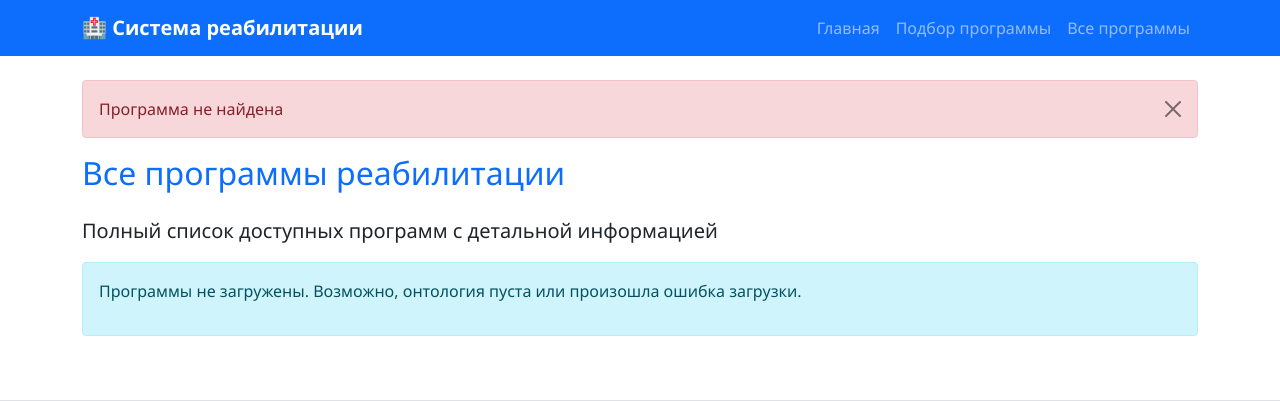
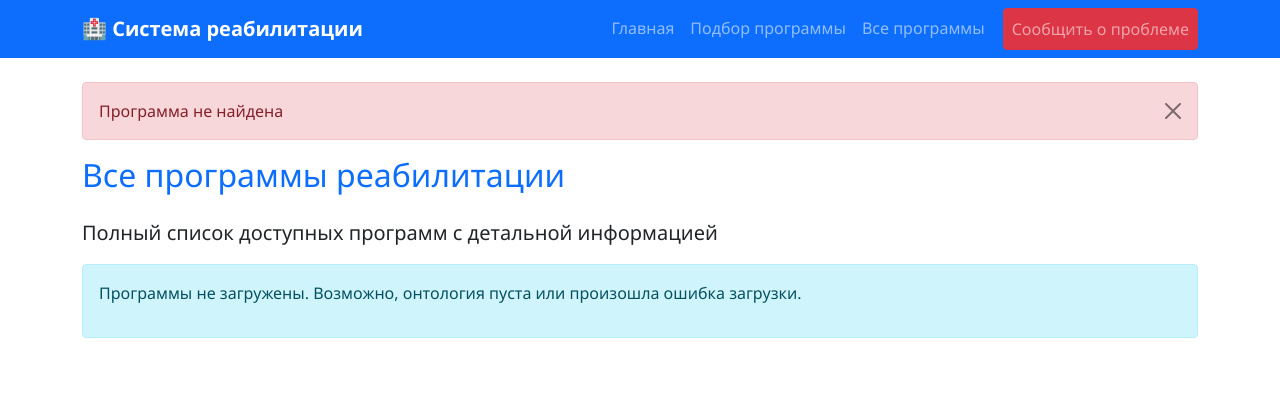
Before and after one commit to ptashek123/rehab_app, a Flask app: page /program/1 in a window 1280 px wide. Shown: the top 401 px of the page. Run offline with Flask 3, Linux system fonts and the light colour scheme.

Commit message:
New feature

```diff
--- a/templates/base.html
+++ b/templates/base.html
@@ -31,6 +31,19 @@
             transform: translateY(-5px);
             box-shadow: 0 10px 20px rgba(0, 0, 0, 0.1);
         }
+
+        .bug-report-btn {
+            background-color: #dc3545;
+            border-color: #dc3545;
+            color: white;
+            margin-left: 10px;
+        }
+
+        .bug-report-btn:hover {
+            background-color: #bb2d3b;
+            border-color: #b02a37;
+            color: white;
+        }
     </style>
 </head>
 
@@ -51,6 +64,12 @@
                     </li>
                     <li class="nav-item">
                         <a class="nav-link" href="{{ url_for('all_programs') }}">Все программы</a>
+                    </li>
+                    <li class="nav-item">
+                        <a class="nav-link bug-report-btn btn"
+                            href="https://bug-reports.website.yandexcloud.net/index.html" target="_blank">
+                            Сообщить о проблеме
+                        </a>
                     </li>
                 </ul>
             </div>
```
